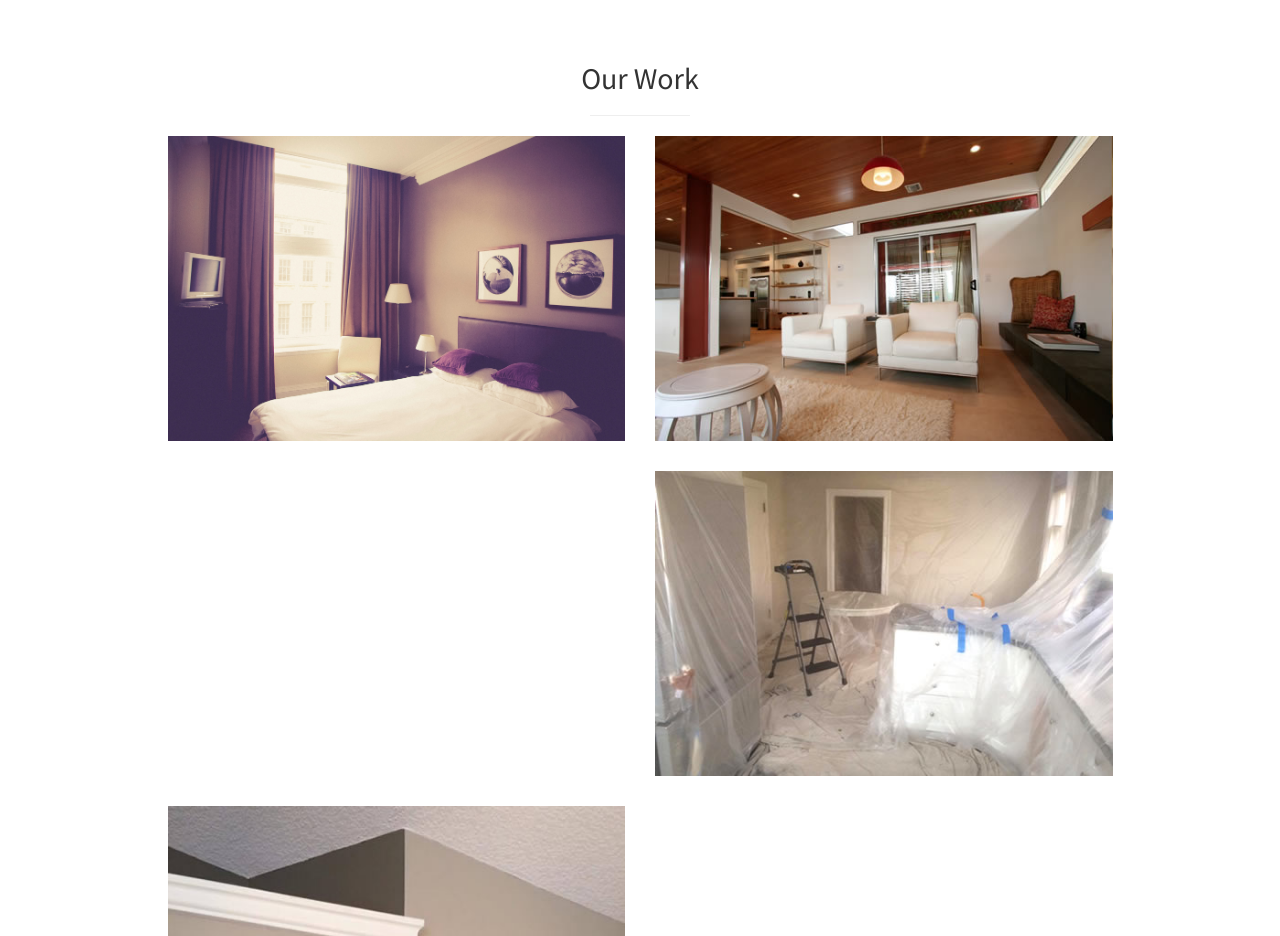
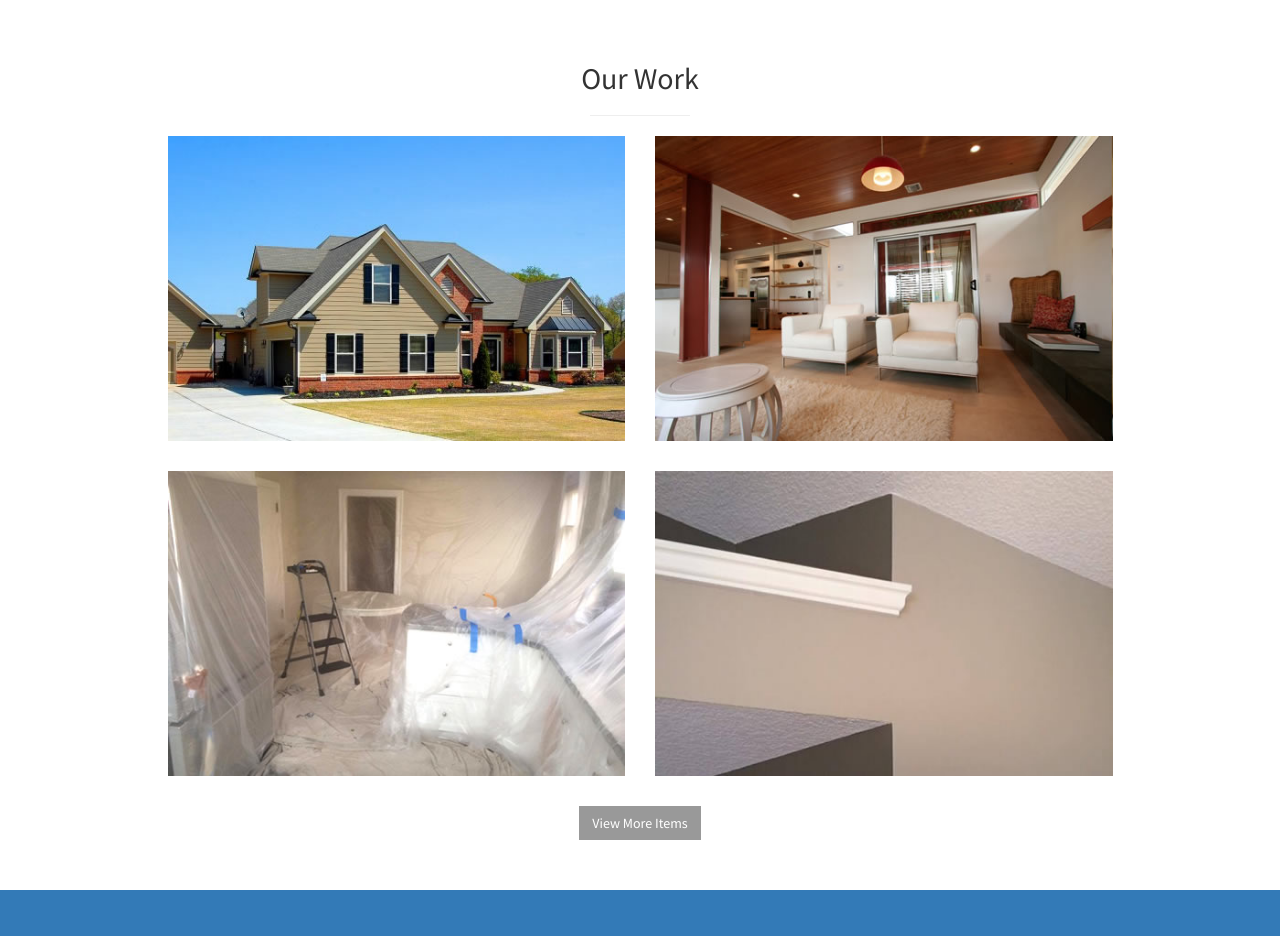
Before and after one commit to mijustin/newleaf, a plain HTML site: page index.html in a window 1280 px wide. Shown: the part 1900-2836 px from the top of the page. Drawn offline with Linux system fonts and the light colour scheme.

Commit message:
Portfolio

```diff
--- a/index.html
+++ b/index.html
@@ -171,7 +171,7 @@
                         <div class="col-md-6">
                             <div class="portfolio-item">
                                 <a href="#">
-                                    <img class="img-portfolio img-responsive" src="img/header.jpg">
+                                    <img class="img-portfolio img-responsive" src="img/portfolio-1.jpg">
                                 </a>
                             </div>
                         </div>
```
